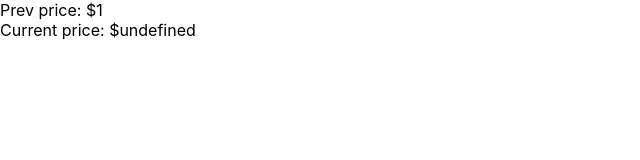
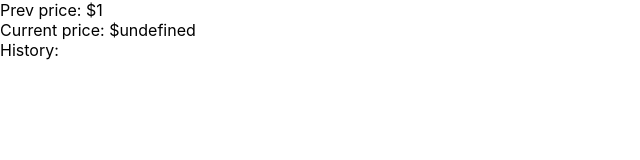
Before and after one commit to eds-101/stockPicker, a React (Create React App) app in the folder client/: page / in a window 1280 px wide. Shown: the top 160 px of the page, without its empty margins (0-640 px from the left). Built offline with nearby package versions, Linux system fonts and the light colour scheme; no server answers.

Commit message:
history stored

```diff
--- a/client/src/App.js
+++ b/client/src/App.js
@@ -17,13 +17,17 @@ async function fetchStockPrice() {
 function App() {
   const [stockPrice, setStockPrice] = useState({
     latest: 1,
-    previous: 0
+    previous: 0,
+    history: []
   })
 
 useEffect( () => {
   const timeoutId = setInterval(async () => {
     const latestStockPrice = await fetchStockPrice()
-    setStockPrice(oldPrices => { return {latest: latestStockPrice, previous: oldPrices.latest} })
+    setStockPrice(oldPrices => { return {
+      latest: latestStockPrice,
+      previous: oldPrices.latest,
+      history: [...oldPrices.history, latestStockPrice]} })
   }, 5000)
 
   return () => clearInterval(timeoutId)
@@ -32,7 +36,8 @@ useEffect( () => {
   return (
     <div>
       {'Prev price: $' + stockPrice.previous} <br/>
-      {'Current price: $' + stockPrice.latest}
+      {'Current price: $' + stockPrice.latest} <br/>
+      {'History: ' + stockPrice.history}
     </div>
   );
 }
```
